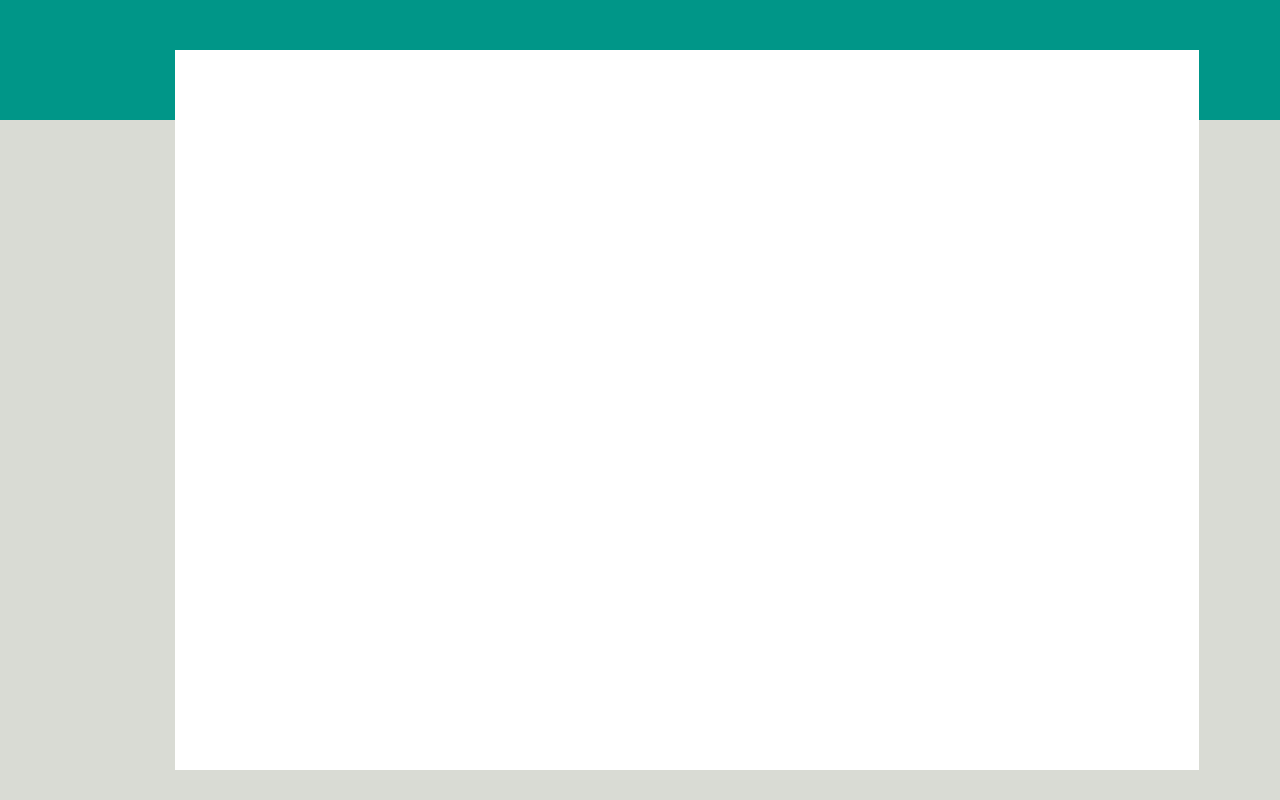
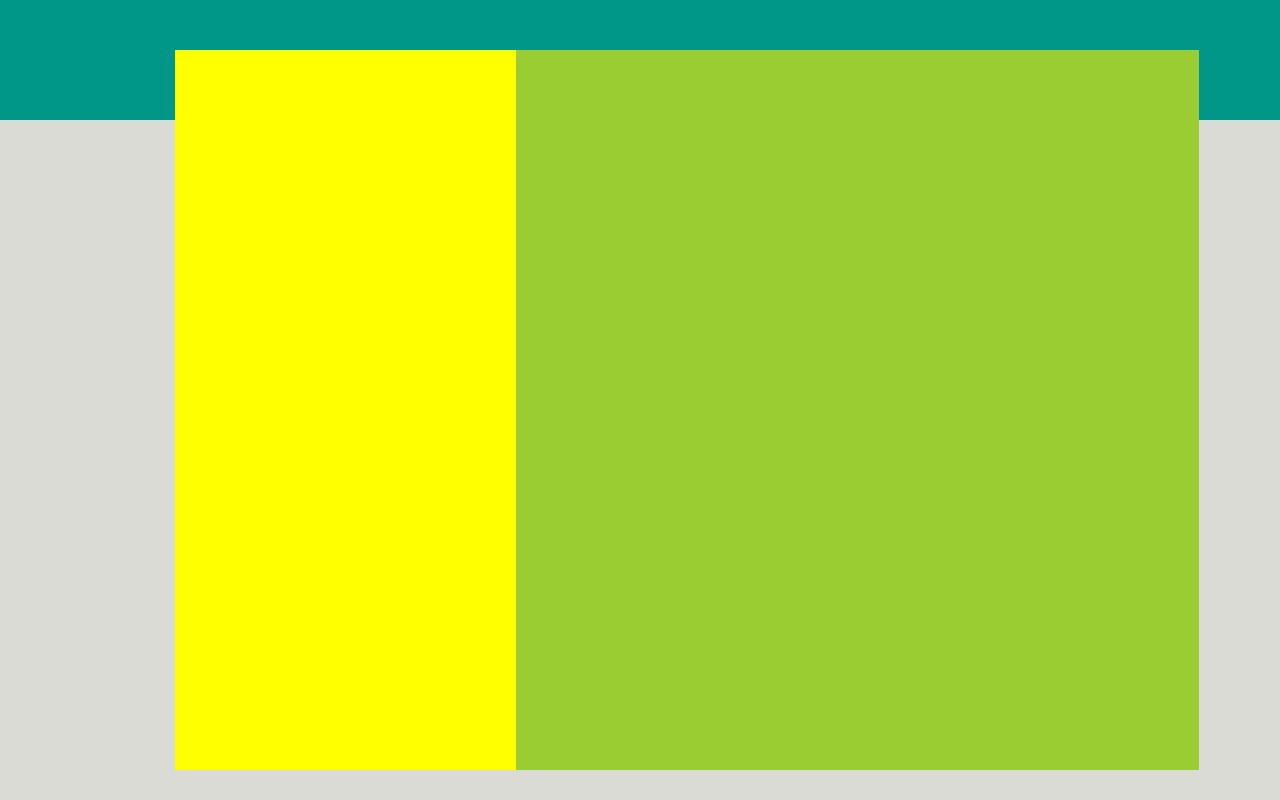
Before and after one commit to Pacciatore/vue-boolzapp, a plain HTML site: page index.html in a window 1280 px wide. Drawn offline with nearby package versions, Linux system fonts and the light colour scheme.

Commit message:
aggiunta panels

```diff
--- a/css/style.css
+++ b/css/style.css
@@ -21,8 +21,21 @@
 
     top: 50px;
     left: 175px;
+    overflow: hidden;
 
     z-index: 100;
 }
 
+#left-panel {}
+
+#right-panel {}
+
 /* DEBUGGER */
+
+.debug #left-panel {
+    background-color: yellow;
+}
+
+.debug #right-panel {
+    background-color: yellowgreen;
+}
--- a/index.html
+++ b/index.html
@@ -38,9 +38,10 @@
         <div class="bg-page-bottom"></div>
 
 
-        <div class="app-window position-absolute">
+        <div class="app-window position-absolute d-flex">
 
-
+            <div id="left-panel" class="col-4"></div>
+            <div id="right-panel" class="col-8"></div>
 
         </div>
 
```
